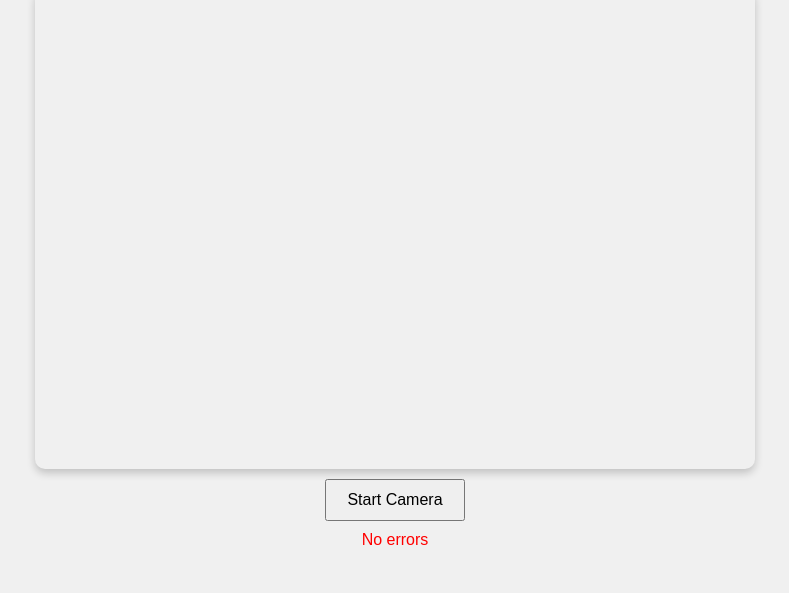
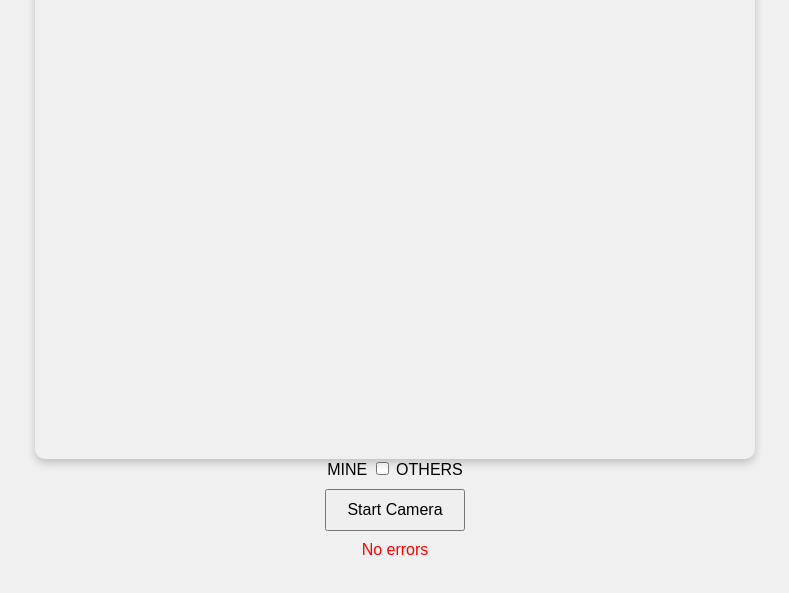
Before and after one commit to aurelius-in/emotional-robot, a plain HTML site: page index.html in a window 1280 px wide. Shown: the part 157-750 px from the top of the page, without its empty margins (245-1034 px from the left). Drawn offline with Linux system fonts and the light colour scheme.

Commit message:
Update index.html

```diff
--- a/index.html
+++ b/index.html
@@ -10,9 +10,20 @@
     <h1>Live Emotion Detection</h1>
     <div id="video-container">
         <video id="video" autoplay muted playsinline></video>
+        <canvas id="overlay"></canvas>
+    </div>
+    <div class="toggle-container">
+        <span class="toggle-text">MINE</span>
+        <label class="switch">
+            <input type="checkbox" id="cameraToggle">
+            <span class="slider round"></span>
+        </label>
+        <span class="toggle-text">OTHERS</span>
     </div>
     <button id="startButton">Start Camera</button>
     <p id="error-message">No errors</p>
+    <script src="https://cdn.jsdelivr.net/npm/@tensorflow/tfjs@3.11.0/dist/tf.min.js"></script>
+    <script src="https://cdn.jsdelivr.net/npm/face-api.js"></script>
     <script src="index.js"></script>
 </body>
 </html>
```
